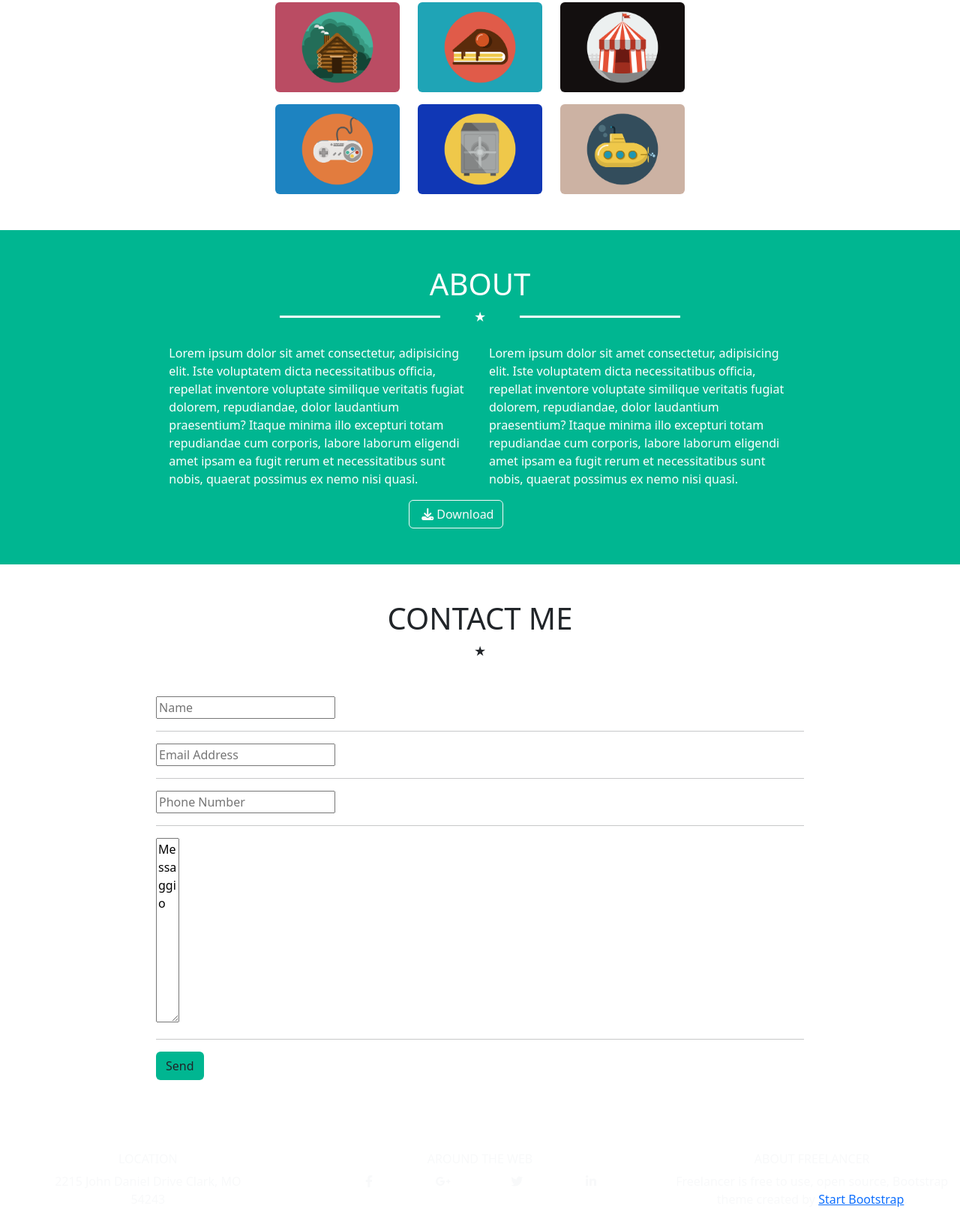
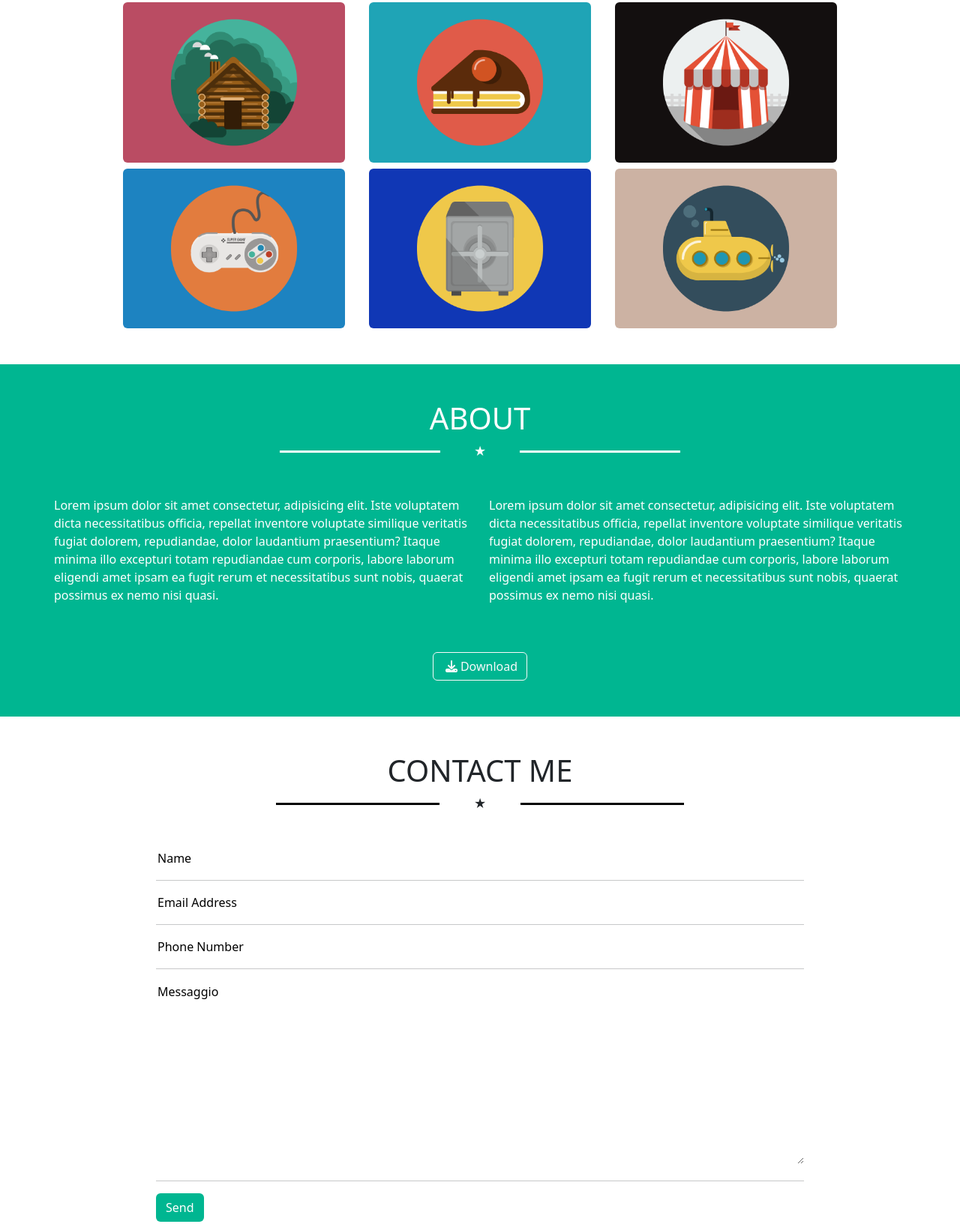
Before and after one commit to AlessioMaria5/html-css-bootstrap-freelancer, a plain HTML site: page index.html in a window 1280 px wide. Shown: the part 711-2344 px from the top of the page at 75% size. Drawn offline with nearby package versions, Linux system fonts and the light colour scheme.

Commit message:
Complete responsive

```diff
--- a/css/style.css
+++ b/css/style.css
@@ -3,7 +3,7 @@ p {
     color: white;
 }
 
-.primary_color h1 {
+.primary_color h1 , .primary_color {
 
     color: white;
 }
@@ -13,10 +13,27 @@ p {
     color: white;
 }
 
+.footer_color {
+
+    background-color: #304A62;
+}
+
+.footer_color_2 {
+
+    background-color: #263646;
+}
+
+
+
 header {
 
     background-color: #263646;
 
+}
+
+header a:link  {
+
+    color: white;
 }
 
 .primary_color {
@@ -40,3 +57,33 @@ header {
     background-color: grey;
     height: 3px;
 }
+
+.black_row {
+
+    background-color: black;
+    height: 3px;
+}
+
+
+.input-style {
+
+    width: 100%;
+}
+
+.input-style::placeholder {
+
+    color: black;
+}
+
+.input-style , .input-style:focus {
+
+    border: none;
+
+    outline: none;
+}
+
+.fs_p {
+
+    font-size: 10px;
+
+}
--- a/index.html
+++ b/index.html
@@ -14,16 +14,19 @@
 <body>
 
     <header>
-        <nav class="navbar navbar-expand">
+        <nav class="navbar navbar-expand container">
             <div class="container">
               <a class="navbar-brand nav-link navbar-dark active" href="#">START BOOTSTRAP</a>
 
               <ul class="navbar-nav">
-                <li><a class="nav-link active navbar-dark" href="#">HOME</a></li>
-                <li><a class="nav-link active navbar-dark" href="#">ABOUT</a></li>
-                <li><a class="nav-link active navbar-dark" href="#">CONTACT</a></li>
+                <li><a class="nav-link active navbar-dark d-none d-md-block" href="#">HOME</a></li>
+                <li><a class="nav-link active navbar-dark d-none d-md-block" href="#">ABOUT</a></li>
+                <li><a class="nav-link active navbar-dark d-none d-md-block" href="#">CONTACT</a></li>
               </ul>
             </div>
+
+            <div class="navbar-nav d-block d-md-none col-1 text-light pr-5"><i class="fa-solid fa-bars border border-white rounded-2 p-1"></i></div>
+
           </nav>
     </header>
 
@@ -46,11 +49,11 @@
                 </div>
 
                 <div class="row justify-content-center pb-3">
-                    <div class="col-5 text-center">GRAPHIC ARTIST - WEB DESIGNER - ILLUSTRATOR</div>
+                    <div class="col-xl-5 text-center">GRAPHIC ARTIST - WEB DESIGNER - ILLUSTRATOR</div>
                 </div>
         </section>
 
-        <section class="container-fluid container-md container-xs secondary_color">
+        <section class="container-fluid cibcontainer-md container-xs secondary_color">
 
             <h1 class="text-center active mt-5">START BOOTSTRAP</h1>
 
@@ -60,17 +63,16 @@
                 <div class="col-2 grey_row"></div>
             </div>
 
-            <div class="row justify-content-center">
-                <div class="col-2"><img class="card-img rounded" src="img/cabin.png" alt=""></div>
-                <div class="col-2"><img class="card-img rounded" src="img/cake.png" alt=""></div>
-                <div class="col-2"><img class="card-img rounded" src="img/circus.png" alt=""></div>
+            <div class="row justify-content-center mb-5 gap-2">
+                <div class="col-lg-3 col-md-4 col-sm-12"><img class="card-img rounded" src="img/cabin.png" alt=""></div>
+                <div class="col-lg-3 col-md-4 col-sm-12"><img class="card-img rounded" src="img/cake.png" alt=""></div>
+                <div class="col-lg-3 col-md-4 col-sm-12"><img class="card-img rounded" src="img/circus.png" alt=""></div>
+                <div class="col-lg-3 col-md-4 col-sm-12"><img class="card-img rounded" src="img/game.png" alt=""></div>
+                <div class="col-lg-3 col-md-4 col-sm-12"><img class="card-img rounded" src="img/safe.png" alt=""></div>
+                <div class="col-lg-3 col-md-4 col-sm-12"><img class="card-img rounded" src="img/submarine.png" alt=""></div>
             </div>
 
-            <div class="row justify-content-center mt-3 mb-5">
-                <div class="col-2"><img class="card-img rounded" src="img/game.png" alt=""></div>
-                <div class="col-2"><img class="card-img rounded" src="img/safe.png" alt=""></div>
-                <div class="col-2"><img class="card-img rounded" src="img/submarine.png" alt=""></div>
-            </div>
+
 
         </section>
 
@@ -84,17 +86,17 @@
                 <div class="col-2 white_row"></div>
             </div>
 
-            <div class="row justify-content-center">
+            <div class="row justify-content-center flex-sm-column flex-md-row m-5">
 
 
-                <p class="col-4">Lorem ipsum dolor sit amet consectetur, adipisicing elit. Iste voluptatem dicta necessitatibus officia, repellat inventore voluptate similique veritatis fugiat dolorem, repudiandae, dolor laudantium praesentium? Itaque minima illo excepturi totam repudiandae cum corporis, labore laborum eligendi amet ipsam ea fugit rerum et necessitatibus sunt nobis, quaerat possimus ex nemo nisi quasi.</p>
-                <p class="col-4">Lorem ipsum dolor sit amet consectetur, adipisicing elit. Iste voluptatem dicta necessitatibus officia, repellat inventore voluptate similique veritatis fugiat dolorem, repudiandae, dolor laudantium praesentium? Itaque minima illo excepturi totam repudiandae cum corporis, labore laborum eligendi amet ipsam ea fugit rerum et necessitatibus sunt nobis, quaerat possimus ex nemo nisi quasi.</p>
+                <p class="col-ms-12 col-md-6">Lorem ipsum dolor sit amet consectetur, adipisicing elit. Iste voluptatem dicta necessitatibus officia, repellat inventore voluptate similique veritatis fugiat dolorem, repudiandae, dolor laudantium praesentium? Itaque minima illo excepturi totam repudiandae cum corporis, labore laborum eligendi amet ipsam ea fugit rerum et necessitatibus sunt nobis, quaerat possimus ex nemo nisi quasi.</p>
+                <p class="col-ms-12 col-md-6">Lorem ipsum dolor sit amet consectetur, adipisicing elit. Iste voluptatem dicta necessitatibus officia, repellat inventore voluptate similique veritatis fugiat dolorem, repudiandae, dolor laudantium praesentium? Itaque minima illo excepturi totam repudiandae cum corporis, labore laborum eligendi amet ipsam ea fugit rerum et necessitatibus sunt nobis, quaerat possimus ex nemo nisi quasi.</p>
 
             </div>
 
             <div class="row justify-content-center pb-5">
-                <div class="col-2">
-                    <button type="button" class="btn btn-outline-light"><i class="fa-solid fa-download p-1"></i>Download</button>
+                <div class="col-ms-12 d-flex justify-content-center">
+                    <button type="button" class="btn btn-outline-light "><i class="fa-solid fa-download p-1"></i>Download</button>
                 </div>
             </div>
         </section>
@@ -129,24 +131,24 @@
         <section class="container-fluid footer_color pt-5 pb-5 text-light">
 
             <div class="row justify-content-center gap-5">
-                <div class="col text-center">
+                <div class="col-xl-3 col-md-3 col-sm-12 text-center">
                     <h5 class="fs-6">LOCATION</h5>
                     <span>2215 John Daniel Drive Clark, MO </br> 54243</span>
                 </div>
 
-                <div class="col text-center">
+                <div class="col-xl-3 col-md-3 col-sm-12 text-center">
                     <h5 class="fs-6">AROUND THE WEB</h5>
-                    <div class="social-icons row">
+                    <div class="social-icons row gap-5 justify-content-center">
 
-                        <div class="col-3"><i class="fa-brands fa-facebook-f"></i></div>
-                        <div class="col-3"><i class="fa-brands fa-google-plus-g"></i></div>
-                        <div class="col-3"><i class="fa-brands fa-twitter"></i></div>
-                        <div class="col-3"><i class="fa-brands fa-linkedin-in"></i></div>
+                        <div class="col-1"><i class="fa-brands fa-facebook-f border border-white rounded-circle p-3"></i></div>
+                        <div class="col-1"><i class="fa-brands fa-google-plus-g border border-white rounded-circle p-3"></i></div>
+                        <div class="col-1"><i class="fa-brands fa-twitter border border-white rounded-circle p-3"></i></div>
+                        <div class="col-1"><i class="fa-brands fa-linkedin-in border border-white rounded-circle p-3"></i></div>
 
                     </div>
                 </div>
 
-                <div class="col text-center">
+                <div class="col-xl-3 col-md-3 col-sm-12 text-center">
                     <h5 class="fs-6">ABOUT FREELANCER</h5>
                     <span>Freelancer is free to use, open source, Bootstrap theme created by <a href="#">Start Bootstrap</a>.</span>
                 </div>
@@ -156,7 +158,7 @@
         <section class="container-fluid copyright footer_color_2 p-4">
 
             <div class="row">
-                <div class="col text-center">
+                <div class="col  text-center">
                     <span class="text-light fs_p">Copyright Your Website 2022</span>
                 </div>
             </div>
```
Also changed, not shown: 1 other file.
